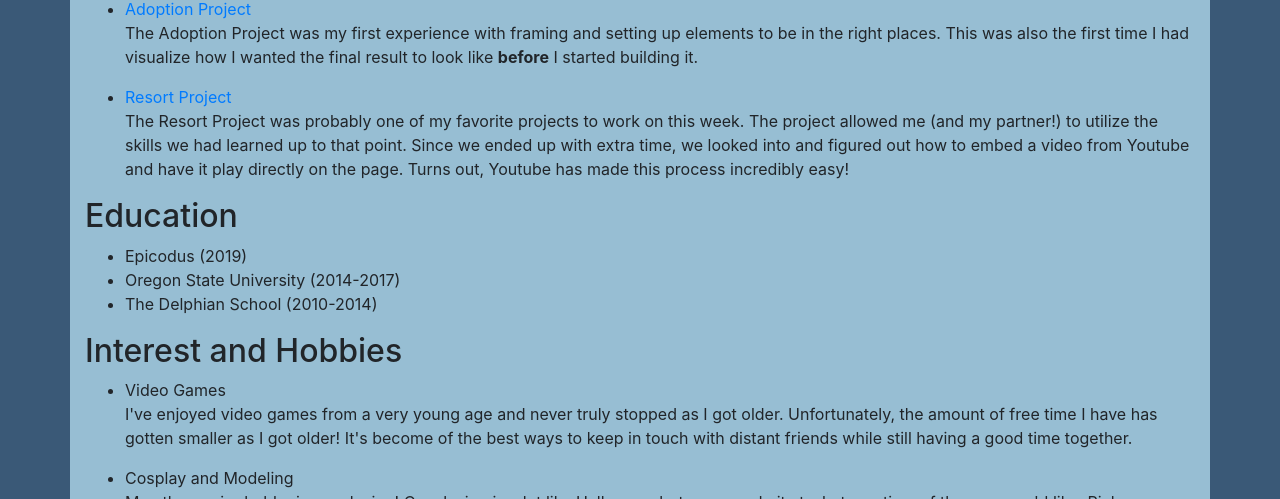
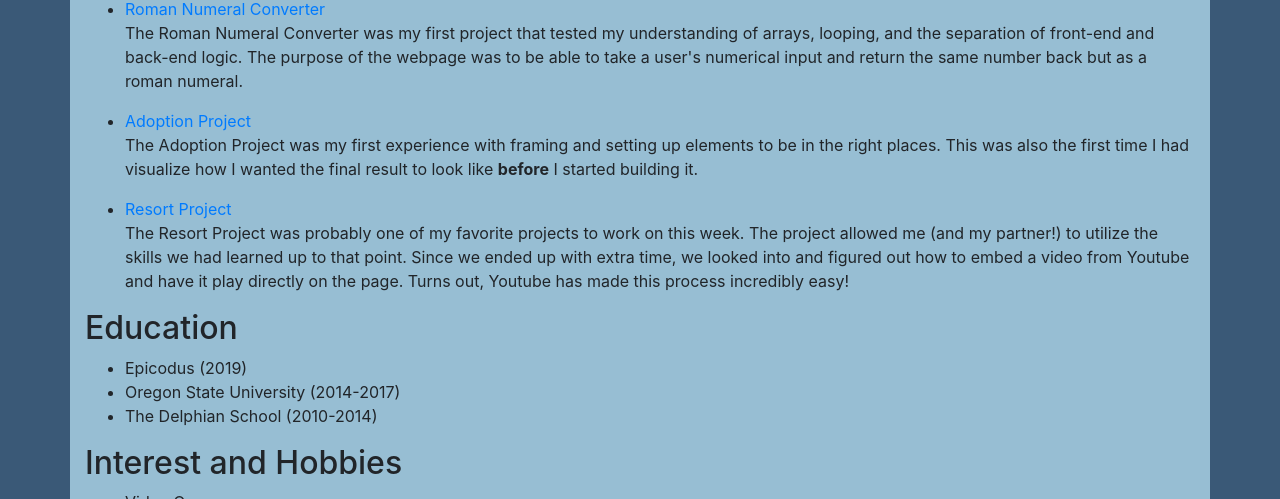
Before and after one commit to brendontse/portfolio, a plain HTML site: page index.html in a window 1280 px wide. Shown: the part 601-1100 px from the top of the page. Drawn offline with nearby package versions, Linux system fonts and the light colour scheme.

Commit message:
add roman numeral maker to list of projects

```diff
--- a/index.html
+++ b/index.html
@@ -1,10 +1,12 @@
 <!DOCTYPE html>
 <html>
+
 <head>
   <title>Portfolio</title>
   <link rel="stylesheet" href="https://stackpath.bootstrapcdn.com/bootstrap/4.3.1/css/bootstrap.min.css" integrity="sha384-ggOyR0iXCbMQv3Xipma34MD+dH/1fQ784/j6cY/iJTQUOhcWr7x9JvoRxT2MZw1T" crossorigin="anonymous">
   <link rel="stylesheet" href="css/styles.css" type="text/css">
 </head>
+
 <body>
   <div class="container">
     <div class="jumbotron">
@@ -20,7 +22,8 @@
         <div class="well">
           <h2>About Me</h2>
           <img src="https://scontent-lax3-1.cdninstagram.com/vp/90dee91e78e01996903cc24969749a7f/5D8DFD51/t51.2885-15/e35/35526035_1013964248760194_7869509430742614016_n.jpg?_nc_ht=scontent-lax3-1.cdninstagram.com" alt="Brendon">
-          <p>My name is Brendon and I'm a student at Epicodus. I have a few friends who work as web developers and recommended that I give coding school a chance if I wanted to step into the field of tech. Up until now, I have been working towards a degree in business but I haven't found anything that I felt passionate about until now. I'm hoping Epicodus will be the first major stepping stone to a career that I will love and enjoy for many years to come!
+          <p>My name is Brendon and I'm a student at Epicodus. I have a few friends who work as web developers and recommended that I give coding school a chance if I wanted to step into the field of tech. Up until now, I have been working towards a
+            degree in business but I haven't found anything that I felt passionate about until now. I'm hoping Epicodus will be the first major stepping stone to a career that I will love and enjoy for many years to come!
           </p>
         </div>
       </div>
@@ -28,10 +31,15 @@
     <div class="well">
       <h2>Projects</h2>
       <ul>
+        <li><a href="https://github.com/brendontse/roman-numeral-maker">Roman Numeral Converter</a></li>
+        <p>The Roman Numeral Converter was my first project that tested my understanding of arrays, looping, and the separation of front-end and back-end logic. The purpose of the webpage was to be able to take a user's numerical input and return the
+          same number back but as a roman numeral. </p>
         <li><a href="https://github.com/brendontse/adoption-project">Adoption Project</a></li>
-          <p>The Adoption Project was my first experience with framing and setting up elements to be in the right places. This was also the first time I had visualize how I wanted the final result to look like <strong>before</strong> I started building it.</p>
+        <p>The Adoption Project was my first experience with framing and setting up elements to be in the right places. This was also the first time I had visualize how I wanted the final result to look like <strong>before</strong> I started building
+          it.</p>
         <li><a href="https://github.com/brendontse/resort-website">Resort Project</a>
-          <p>The Resort Project was probably one of my favorite projects to work on this week. The project allowed me (and my partner!) to utilize the skills we had learned up to that point. Since we ended up with extra time, we looked into and figured out how to embed a video from Youtube and have it play directly on the page. Turns out, Youtube has made this process incredibly easy!</p>
+          <p>The Resort Project was probably one of my favorite projects to work on this week. The project allowed me (and my partner!) to utilize the skills we had learned up to that point. Since we ended up with extra time, we looked into and
+            figured out how to embed a video from Youtube and have it play directly on the page. Turns out, Youtube has made this process incredibly easy!</p>
         </li>
       </ul>
     </div>
@@ -47,11 +55,14 @@
       <h2>Interest and Hobbies</h2>
       <ul>
         <li>Video Games</li>
-          <p>I've enjoyed video games from a very young age and never truly stopped as I got older. Unfortunately, the amount of free time I have has gotten smaller as I got older! It's become of the best ways to keep in touch with distant friends while still having a good time together.</p>
+        <p>I've enjoyed video games from a very young age and never truly stopped as I got older. Unfortunately, the amount of free time I have has gotten smaller as I got older! It's become of the best ways to keep in touch with distant friends
+          while still having a good time together.</p>
         <li>Cosplay and Modeling</li>
-          <p>My other major hobby is cosplaying! Cosplaying is a lot like Halloween but you can do it at whatever time of the year you'd like. Pick a character you like from a show, game, anywhere really, create everything that character wears in an effort to recreate them in real life. It's a topic I usually don't share with new friends but it's one of the most important aspects of my life and has led me to so many friends and incredible memories.</p>
+        <p>My other major hobby is cosplaying! Cosplaying is a lot like Halloween but you can do it at whatever time of the year you'd like. Pick a character you like from a show, game, anywhere really, create everything that character wears in an
+          effort to recreate them in real life. It's a topic I usually don't share with new friends but it's one of the most important aspects of my life and has led me to so many friends and incredible memories.</p>
       </ul>
     </div>
   </div>
 </body>
+
 </html>
```
Also changed, not shown: 1 other file.
